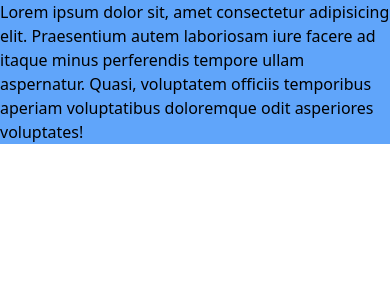
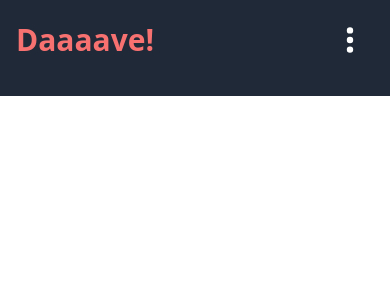
Before and after one commit to zerexei/zerexei.github.io, a React (Create React App) app: page / in a window 390 px wide. Shown: the top 300 px of the page. Built offline with nearby package versions, Linux system fonts and the light colour scheme.

Commit message:
design header for mobile & add heroicons

```diff
--- a/package.json
+++ b/package.json
@@ -10,6 +10,7 @@
     "deploy": "gh-pages -d build"
   },
   "dependencies": {
+    "@heroicons/react": "^1.0.4",
     "react": "^17.0.2",
     "react-dom": "^17.0.2",
     "web-vitals": "^1.0.1"
--- a/src/App.tsx
+++ b/src/App.tsx
@@ -1,12 +1,43 @@
-function App() {
+import { DotsVerticalIcon } from "@heroicons/react/solid";
+import { useState } from "react";
+
+const App = () => {
+  const [isVisibleNavBar, setIsVisibleNavBar] = useState<boolean>(false);
+
+  const showNavBar = () => setIsVisibleNavBar(true);
+  const hideNavBar = () => setIsVisibleNavBar(false);
+  const toggleNavBar = () => (isVisibleNavBar ? hideNavBar() : showNavBar());
+
   return (
-    <div className="bg-blue-400">
-      Lorem ipsum dolor sit, amet consectetur adipisicing elit. Praesentium
-      autem laboriosam iure facere ad itaque minus perferendis tempore ullam
-      aspernatur. Quasi, voluptatem officiis temporibus aperiam voluptatibus
-      doloremque odit asperiores voluptates!
+    <div>
+      <header className="p-4 bg-gray-800 text-white">
+        <div className="flex items-center justify-between mb-4 text-red-400">
+          <div>
+            <h2 className="text-3xl font-bold">Daaaave!</h2>
+          </div>
+          <div onClick={toggleNavBar} className="md:hidden p-2 cursor-pointer">
+            <DotsVerticalIcon className="w-8 h-8 text-white hover:text-red-400" />
+          </div>
+        </div>
+        {isVisibleNavBar && (
+          <div className="flex flex-col">
+            <a href="#a" className="p-1 hover:text-red-400">
+              Home
+            </a>
+            <a href="#a" className="p-1 hover:text-red-400">
+              Profile
+            </a>
+            <a href="#a" className="p-1 hover:text-red-400">
+              Articles
+            </a>
+            <a href="#a" className="p-1 hover:text-red-400">
+              Utilities
+            </a>
+          </div>
+        )}
+      </header>
     </div>
   );
-}
+};
 
 export default App;
```
Also changed, not shown: 1 other file (tests, documents, lock files or other folders).
